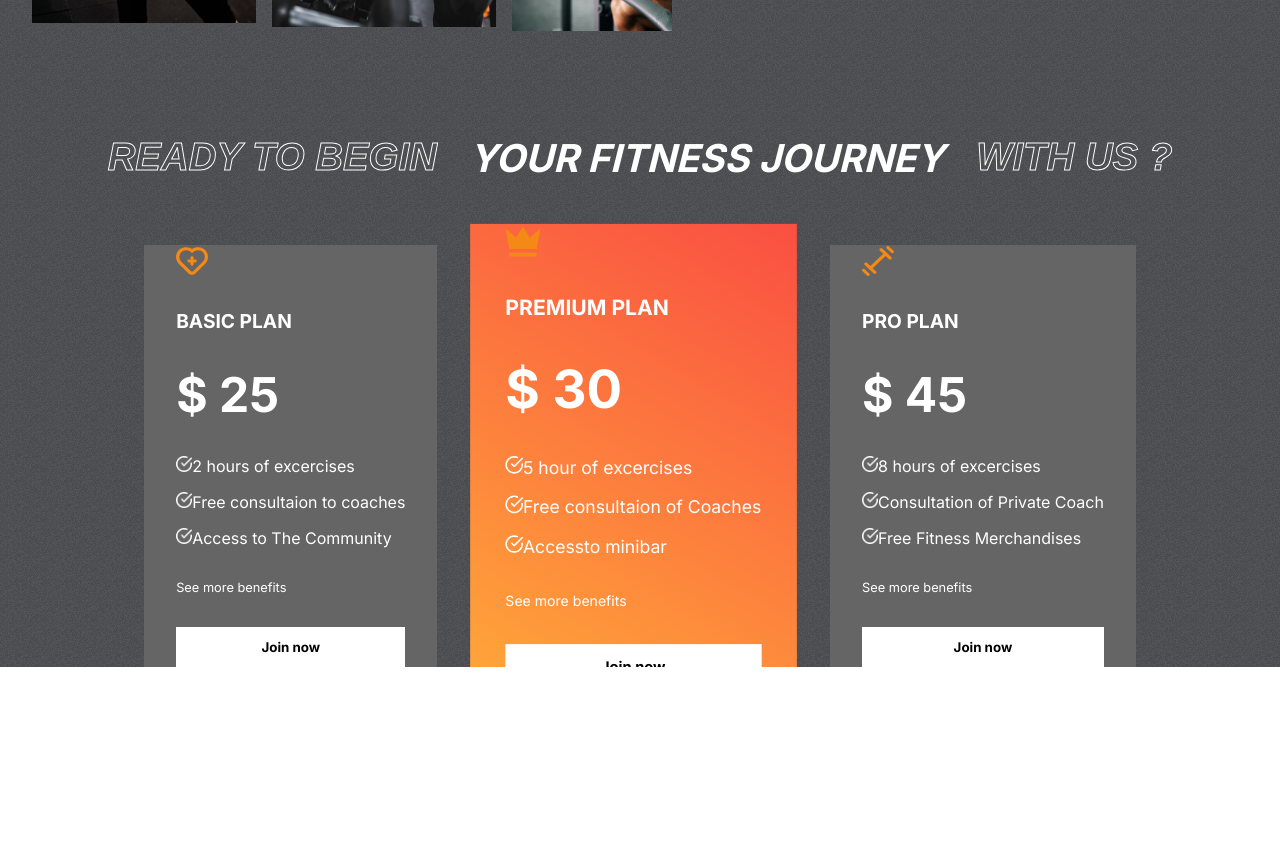
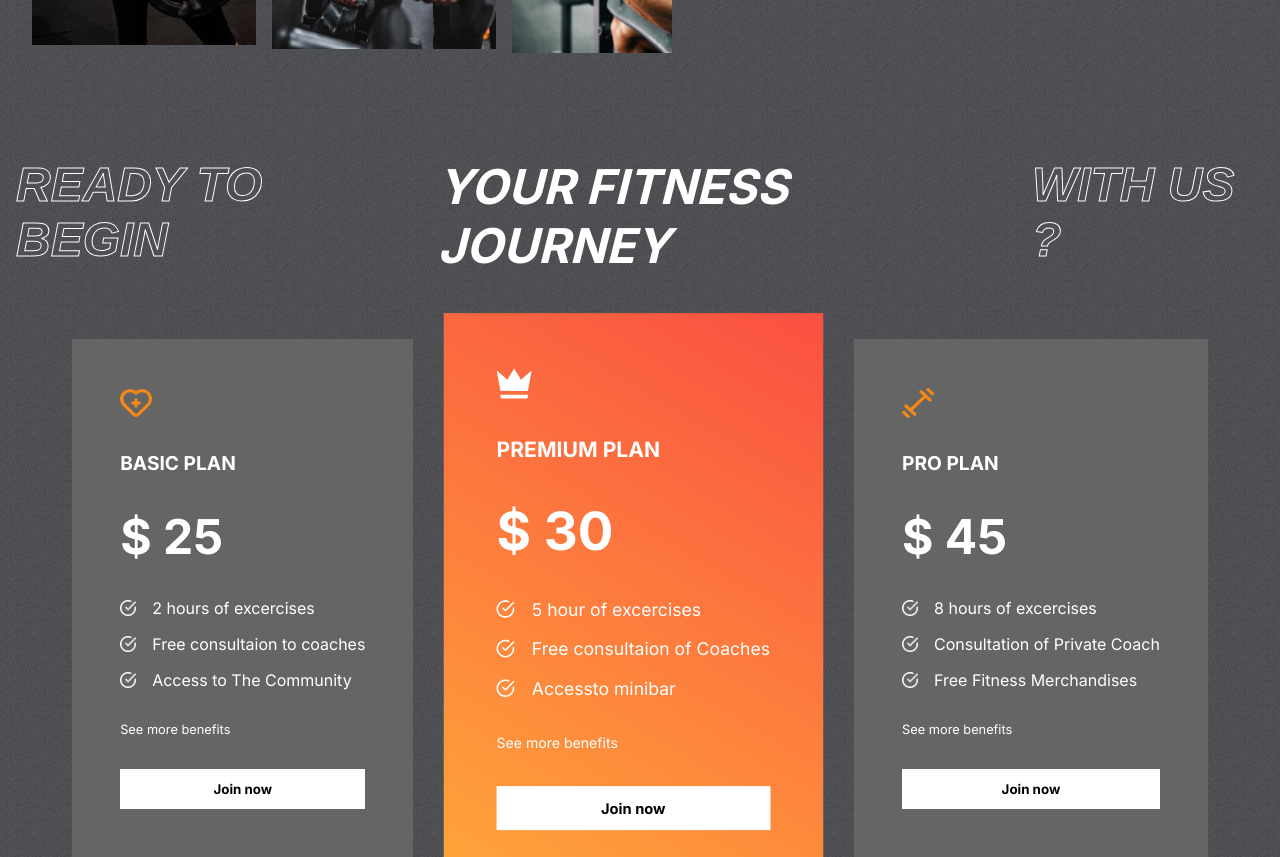
Before and after one commit to stealthman22/fitfam, a React (Create React App) app: page / in a window 1280 px wide. Shown: the part 1680-2537 px from the top of the page. Before the commit the page ends 2347 px from the top, so only its background shows below. Built offline with nearby package versions, Linux system fonts and the light colour scheme.

Commit message:
done with plans section

```diff
--- a/src/components/Plans/Plans.css
+++ b/src/components/Plans/Plans.css
@@ -20,7 +20,7 @@
 	background: var(--caloryCard);
 	color: var(--light-text);
 	gap: 2rem;
-	padding: 0 2rem;
+	padding: 3rem;
 }
 
 /* Can target dynamically created divs */
@@ -35,6 +35,10 @@
 	fill: var(--orange);
 	width: 2rem;
 	height: 2rem;
+}
+
+.plan:nth-child(2) > svg {
+	fill: var(--light-text);
 }
 
 /* targets the second element found in a plan class */
@@ -58,6 +62,16 @@
 	gap: 1rem;
 }
 
+.feature {
+	display: flex;
+	align-items: center;
+	gap: 1rem;
+}
+
 .feature > img {
 	width: 1rem;
 }
+
+.programs-header > span {
+	font-size: 3rem;
+}
```
